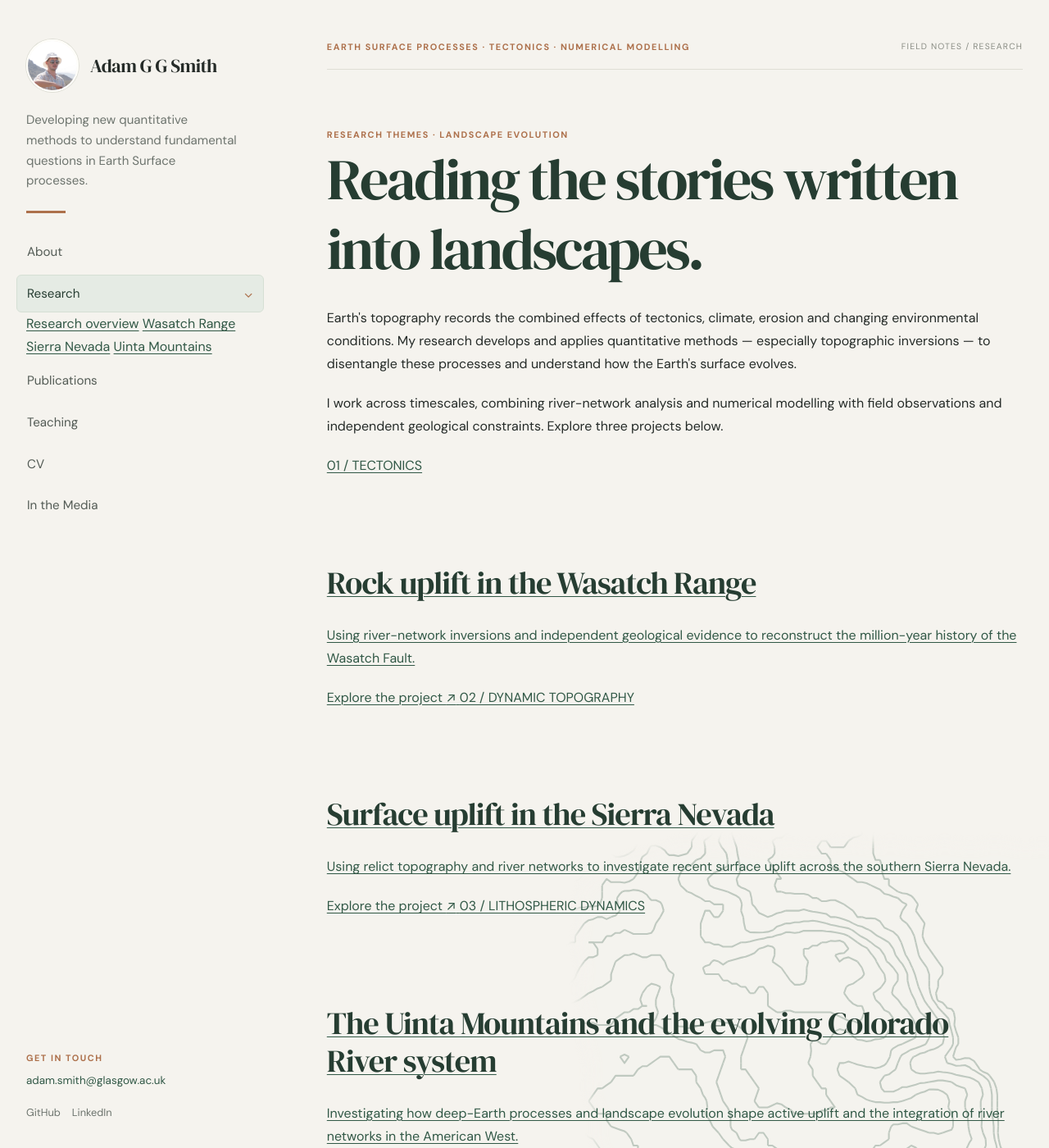
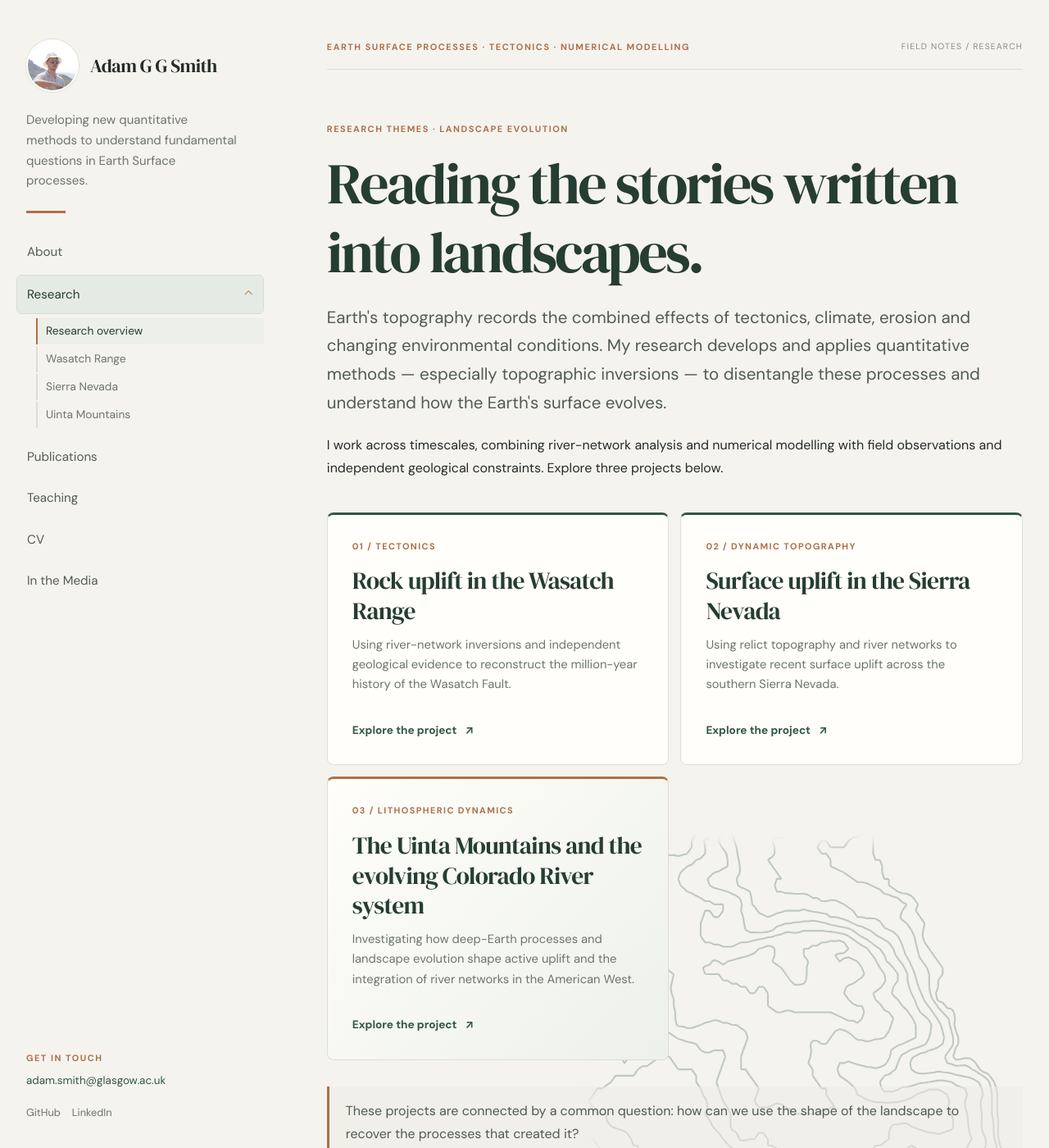
Before and after one commit to adamsmith142/adamsmith142.github.io, a Jekyll site: the page built from Research.md, in a window 1280 px wide and 1400 px high. Shown: the whole window at 82% size. Built offline with Jekyll 4.4.1, drawn with Linux system fonts in a browser that asks for light colours; our own code applies the rules of GitHub Pages for plain Markdown files.

Commit message:
Style research cards and accessible dropdown

```diff
--- a/assets/css/style.scss
+++ b/assets/css/style.scss
@@ -233,3 +233,36 @@ body::after {
     opacity: .22;
   }
 }
+
+/* Research project overview and accessible navigation dropdown. */
+.site-nav__dropdown { position: relative; min-width: 0; }
+.site-nav__dropdown > summary { list-style: none; cursor: pointer; }
+.site-nav__dropdown > summary::-webkit-details-marker { display: none; }
+.site-nav__chevron { opacity: .75 !important; transform: none !important; font-size: 1rem; }
+.site-nav__dropdown[open] > summary .site-nav__chevron { transform: rotate(180deg) !important; }
+.site-nav__submenu { display: grid; gap: 2px; padding: 5px 0 8px 12px; }
+.site-nav__submenu a { display: block; padding: 6px 10px; border-left: 2px solid var(--line); color: var(--muted); font-size: .86rem; line-height: 1.45; text-decoration: none; }
+.site-nav__submenu a:hover,
+.site-nav__submenu a[aria-current="page"] { color: var(--green-dark); border-left-color: var(--copper); background: #e5ebe480; }
+.research-intro { margin-bottom: 2.5rem; }
+.research-intro > .eyebrow { display: block; margin-bottom: 1rem; }
+.research-intro h1 { margin-bottom: 1.2rem; }
+.page-content .research-standfirst { color: #505b53; font-size: clamp(1.08rem, 1.7vw, 1.28rem); line-height: 1.7; }
+.project-grid { display: grid; grid-template-columns: repeat(2, minmax(0, 1fr)); gap: 14px; margin: 2rem 0; }
+.project-card { display: flex; flex-direction: column; align-items: flex-start; min-width: 0; padding: clamp(20px, 3vw, 30px); border: 1px solid var(--line); border-top: 3px solid var(--green); border-radius: 8px; background: var(--surface); color: var(--ink); text-decoration: none; transition: transform .2s ease, box-shadow .2s ease, border-color .2s ease; }
+.project-card:hover { color: var(--ink); transform: translateY(-3px); border-color: #b9c9b9; box-shadow: 0 12px 30px #263d3210; }
+.project-card--featured { background: linear-gradient(135deg, #fffefa 0%, #edf1e9 100%); border-top-color: var(--copper); }
+.project-card__number { color: var(--copper); font-size: .68rem; font-weight: 700; letter-spacing: .13em; line-height: 1.5; }
+.page-content .project-card h2 { margin: 16px 0 10px; padding: 0; font-size: clamp(1.45rem, 2.3vw, 1.9rem); line-height: 1.25; }
+.page-content .project-card p { color: var(--muted); font-size: .92rem; line-height: 1.65; }
+.project-card__link { display: flex; gap: 10px; align-items: center; margin-top: auto; padding-top: 12px; color: var(--green); font-size: .85rem; font-weight: 700; }
+.research-note { margin-top: 2.5rem; padding: 1rem 1.25rem; border-left: 3px solid var(--copper); background: #eeece580; color: #505b53; }
+@media (max-width: 900px) {
+  .site-nav__dropdown { display: block; }
+  .site-nav__dropdown > summary { border-color: var(--line); background: #fffefa80; font-size: .86rem; padding: 7px 11px; margin: 0; }
+  .site-nav__submenu { position: absolute; z-index: 5; top: calc(100% + 4px); left: 0; min-width: 205px; padding: 7px; border: 1px solid var(--line); border-radius: 7px; background: var(--surface); box-shadow: 0 12px 30px #263d3218; }
+  .project-grid { grid-template-columns: 1fr; }
+}
+@media (max-width: 560px) {
+  .site-nav__submenu { position: static; min-width: 0; margin: 4px 0 4px 5px; box-shadow: none; }
+}
```
